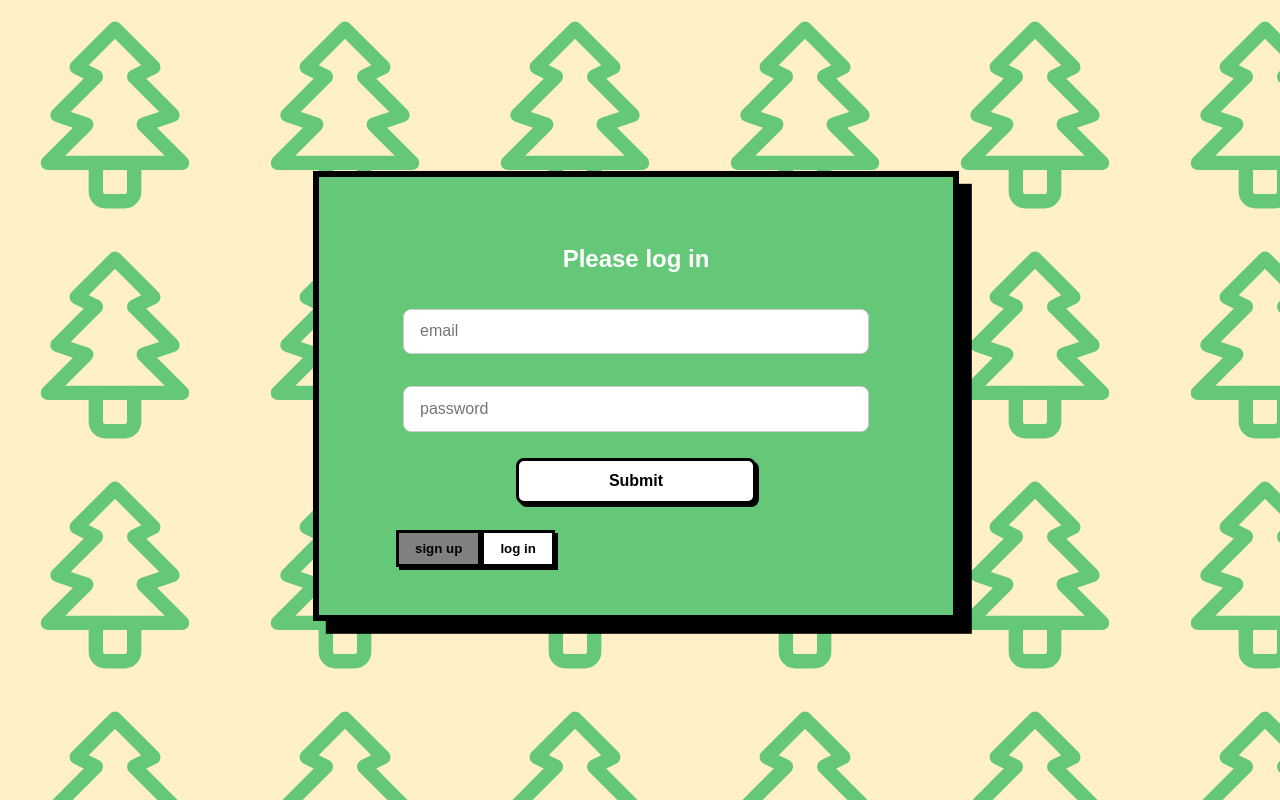
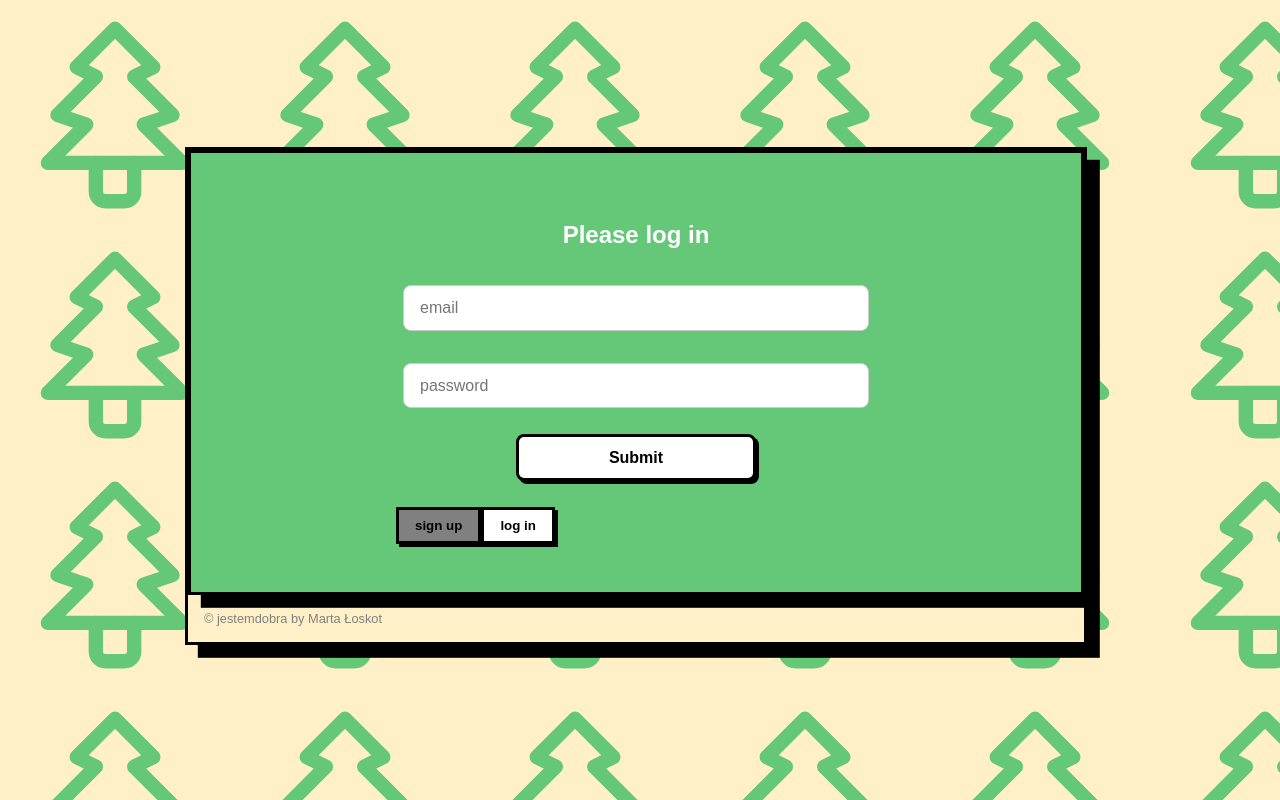
Before and after one commit to tusia313/deployed-to-do-app, a React (Create React App) app in the folder client/: page / in a window 1280 px wide. Built offline with nearby package versions, Linux system fonts and the light colour scheme.

Commit message:
Removing cookies

```diff
--- a/client/src/App.js
+++ b/client/src/App.js
@@ -37,8 +37,10 @@ const App = () => {
         <TreeIcon />
          <ListHeader listName={"December tick list"} getData={getData} />
       </div>
+         <p className = 'user-email'>Welcome back { userEmail } !</p>
       {sortedTasks?.map((task) => <ListItem key={task.id} task={task} getData={getData} />)}
       </>}
+      <p className = 'copyright'>© jestemdobra by Marta Łoskot</p>
     </div>
   )
 }
--- a/client/src/components/ListHeader.js
+++ b/client/src/components/ListHeader.js
@@ -1,11 +1,16 @@
 import Modal from './Modal'
 import { useState } from 'react'
-const ListHeader = ({ listName, getData }) => {
+import { useCookies } from 'react-cookie'
+const ListHeader = ({ listName, getData, userEmail}) => {
+  const [ cookies, setCookie, removeCookie] = useCookies(null)
   const date = new Date().toLocaleDateString('en-GB', { day: '2-digit', month: 'short', year: 'numeric' })
   const [showModal, setShowModal] = useState(false)
 
   const signOut = () => {
     console.log("signing out")
+    removeCookie('Email', { path: '/' })
+    removeCookie('AuthToken', { path: '/' })
+    window.location.reload()
   }
   return (
     <div className="list-header">
@@ -19,6 +24,7 @@ const ListHeader = ({ listName, getData }) => {
       {/* if showModal is true then we can see the whole modal */}
       {showModal && <Modal mode={'create'} setShowModal={setShowModal} getData={getData} />}
     </div>
+
   )
 }
 export default ListHeader
--- a/client/src/components/Modal.js
+++ b/client/src/components/Modal.js
@@ -23,7 +23,7 @@ const Modal = ({ mode, setShowModal, getData, task }) => {
   }
   const postData = async () => {
     try {
-      const response = await fetch(`${process.env.REACT_APP_SERVERURL}/todos`, {
+      const response = await fetch(`${process.env.REACT_APP_SERVER_URL}/todos`, {
         method: 'POST',
         headers: {
           'Content-Type': 'application/json'
@@ -43,7 +43,7 @@ const Modal = ({ mode, setShowModal, getData, task }) => {
 
   const editData = async () => {
     try {
-      const response = await fetch(`${process.env.REACT_APP_SERVERURL}/todos/${task.id}`, {
+      const response = await fetch(`${process.env.REACT_APP_SERVER_URL}/todos/${task.id}`, {
         method: 'PUT',
         headers: { 'Content-Type': 'application/json' },
         body: JSON.stringify(data)
--- a/client/src/components/TreeIcon.js
+++ b/client/src/components/TreeIcon.js
@@ -3,8 +3,8 @@ const TreeIcon = () => {
     <svg
       className="icon icon-tabler icon-tabler-christmas-tree tick"
       xmlns="http://www.w3.org/2000/svg"
-      width="40"
-      height="40"
+      width="90"
+      height="90"
       viewBox="0 0 24 24"
       strokeWidth="2"
       stroke="#4ade80ff"
--- a/client/src/index.css
+++ b/client/src/index.css
@@ -33,13 +33,12 @@ body {
 }
 
 .app {
-  width: 50vw;
+  width: 70vw;
   margin: -0.5rem 0 0 -0.5rem;
   background: var(--color3);
   border: 3px solid #000000;
   box-shadow: 0.8rem 0.8rem 0 #000000;
   overflow: hidden;
-  /* Możesz to zmienić na clip-path, jeśli konieczne */
 }
 
 .app .header-container {
@@ -111,7 +110,6 @@ body {
 .list-header h1 {
   font-size: 2em;
   color: #333;
-  padding-left: 0.5rem;
   text-align: center;
 }
 
@@ -288,3 +286,16 @@ form input[type="submit"]:hover {
   translate: 3px 3px;
   box-shadow: 0 0 0 #000000;
 }
+.copyright {
+  font-size: 0.8rem;
+  color: var(--color6);
+  margin: 1rem;
+}
+.user-email {
+  float: left;
+  font-size: 1rem;
+  font-weight: 600;
+  color: var(--color4);
+  margin-left: 0.9rem;
+
+}
```
